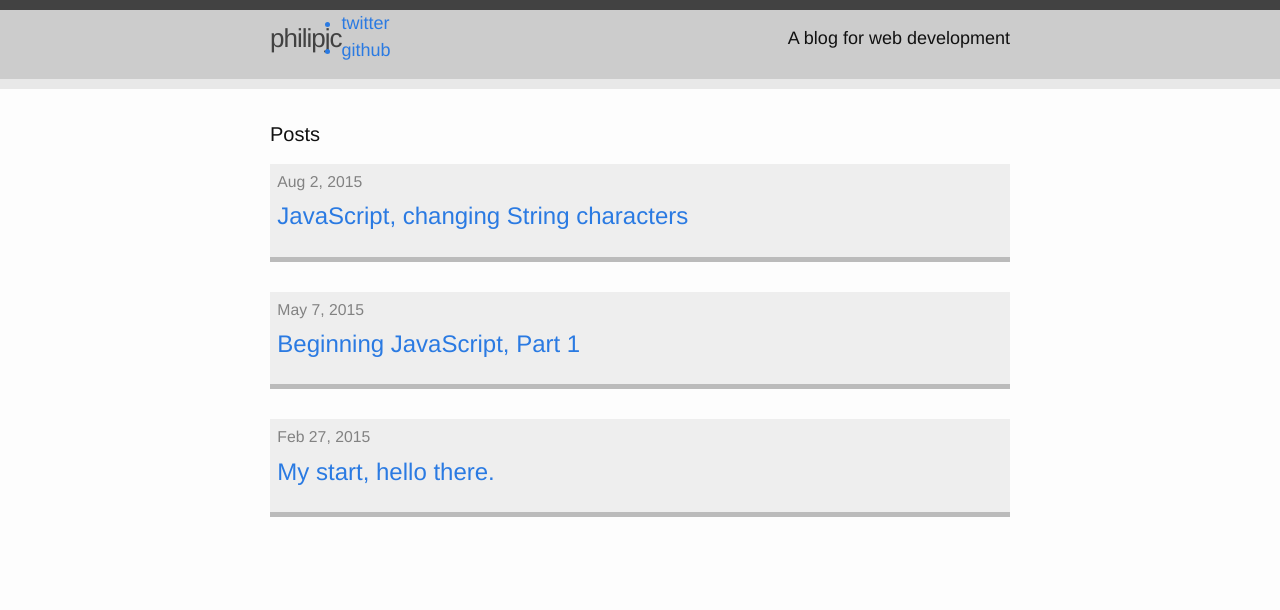
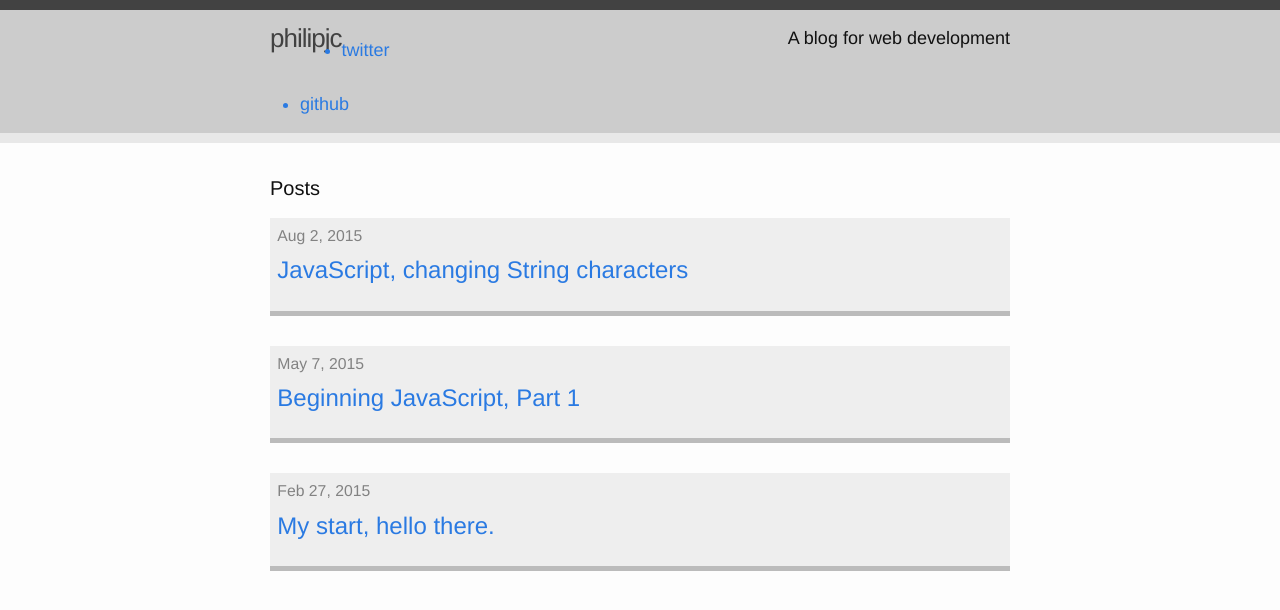
Before and after one commit to philipjc/old_philipjc, a Jekyll site: the page built from index.html, in a window 1280 px wide. Shown: the top 610 px of the page. Built offline with Jekyll 4.4.1, drawn with Linux system fonts in a browser that asks for light colours.

Commit message:
social link changes css4

```diff
--- a/_sass/_layout.scss
+++ b/_sass/_layout.scss
@@ -5,13 +5,9 @@
 
  }
  .social-link {
-
-   &-link {
-     display: inline;
-     text-decoration: none;
-     margin-left: 40px;
-   }
-
+    display: inline;
+    text-decoration: none;
+    margin-left: 40px;
  }
 
 .site-header {
```
